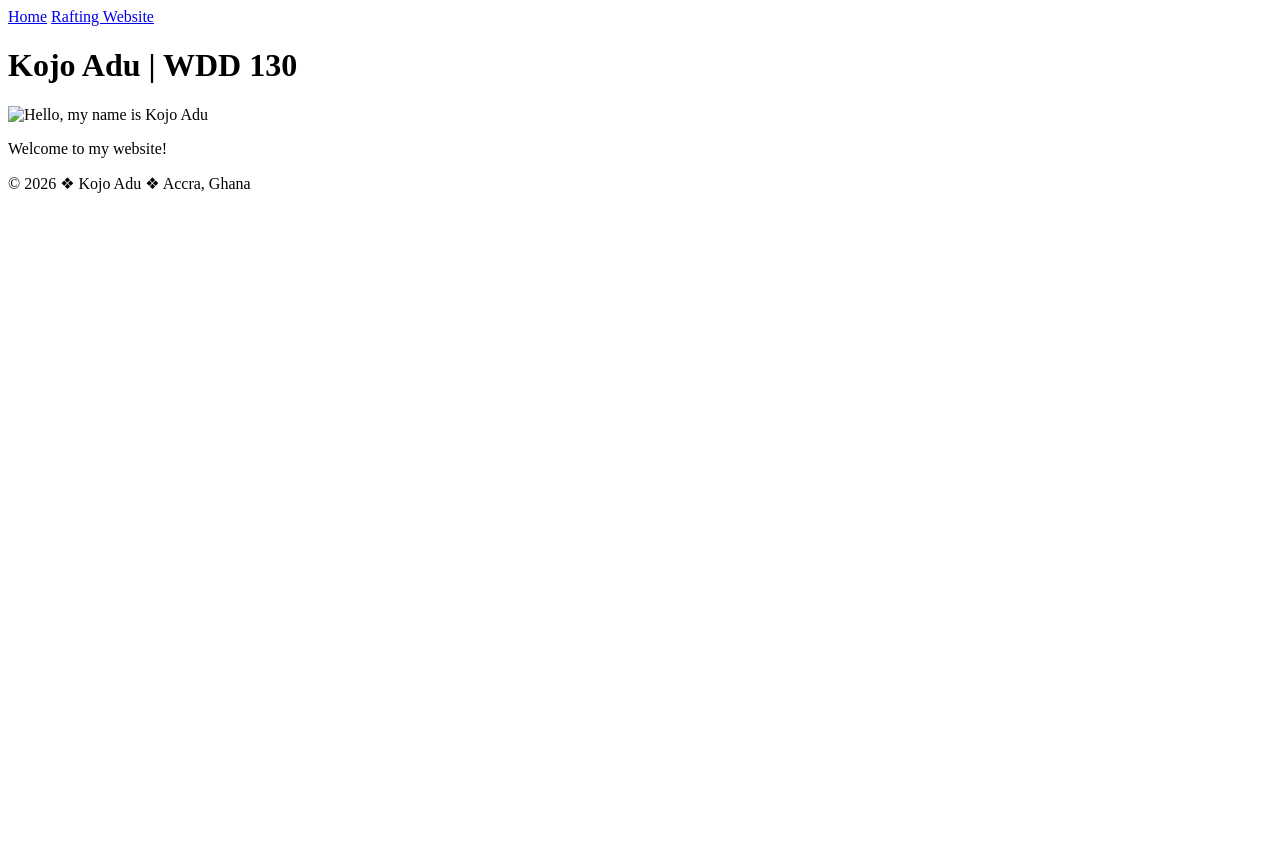
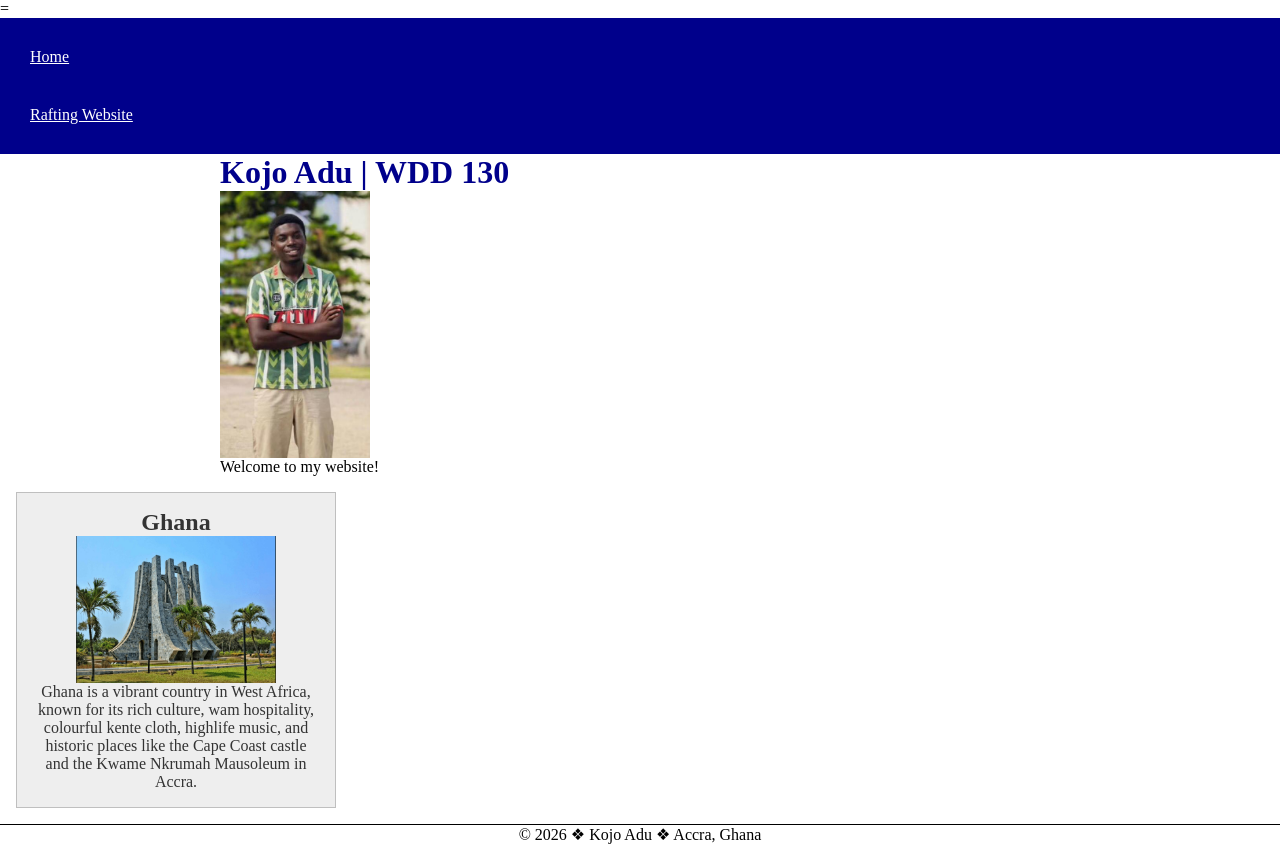
Before and after one commit to Joe-code-afk/wdd130, a plain HTML site: page index.html in a window 1280 px wide. Before the commit the page ends 800 px from the top, so only its background shows below. Drawn offline with Linux system fonts and the light colour scheme.

Commit message:
Fix homepage CSS

```diff
--- a/index.html
+++ b/index.html
@@ -1,9 +1,14 @@
-<!DOCTYPE html>
+=<!DOCTYPE html>
 <html lang="en">
 <head>
     <meta charset="UTF-8">
     <meta name="viewport" content="width=device-width, initial-scale=1.0">
     <title>Kojo Adu | WDD 130</title>
+    <meta name="description"
+    content="Kojo Adu's WDD 130 course home page - learning HTML and CSS to
+    build a personal home page about Kojo Adu from Accra Ghana.">
+    <meta name="author" content="Kojo Adu">
+    <link rel="stylesheet" href="styles/styles.css">
 </head>
 <body>
     <header>
@@ -19,6 +24,12 @@
     <img src="images/profile.jpg" alt="Hello, my name is Kojo Adu" width="200">
     <p>Welcome to my website!</p>
 </main>
+<aside>
+    <h2>Ghana</h2>
+    <img src="images/ghana.jpg" alt="Ghana landscape in Accra"> <p>Ghana is a vibrant
+        country in West Africa, known for its rich culture, wam hospitality,
+        colourful kente cloth, highlife music, and historic places like the Cape Coast
+        castle and the Kwame Nkrumah Mausoleum in Accra.</p></aside>
 <footer>
     <p>&copy; 2026 &#10070; Kojo Adu &#10070; Accra, Ghana</p>
 </footer>
--- a/styles/styles.css
+++ b/styles/styles.css
@@ -0,0 +1,46 @@
+* {
+    margin: 0;
+    padding: 0;
+    box-sizing: border-box;
+}
+nav {
+    background-color: darkblue;
+    padding: 10px;
+}
+nav a {
+    color: white;
+    display: block;
+    padding: 20px;
+}
+h1 {
+    color: darkblue;
+}
+main {
+    max-width: 840px;
+    margin: 0 auto;
+}
+main img {
+    width: 150px;
+    height: auto;
+}
+aside {
+width: 20rem;
+margin: 1rem;
+border: 1px solid rgb(0 0 0 / 0.2);
+padding: 1rem;
+background-color: #eee;
+color: #333;
+text-align: center;
+}
+aside img {
+    width: 200px;
+    height: auto;
+}
+p {
+    padding: 0;
+}
+footer {
+    margin-top: 15px;
+    border-top: 1px solid #000;
+    text-align: center;
+}
--- /dev/null
+++ b/week02/styles/temple.css
@@ -0,0 +1,33 @@
+* {
+    margin: 0;
+    padding: 0;
+    box-sizing: border-box;
+}
+body {
+    font-family: Arial, Helvatica, sans-serif;
+    line-height: 1.5
+}
+header, footer {
+    background-color: #333;
+    color: #fff;
+    text-align: center;
+    padding: 15px;
+}
+main {
+    width:400px;
+    margin: 0 auto;
+    padding: 20px 0;
+}
+main h2 {
+    text-align: center;
+    margin-bottom: 15px:
+}
+main img {
+    width: 100%;
+    height: auto;
+    display: block;
+    border: 1px solid #ccc;
+}
+main p {
+    margin-top: 15px;
+}
```
Also changed, not shown: week02/temple.html (+1 -0 lines), images/ghana.jpg (added), images/profile.jpg (added), 1 other file.
